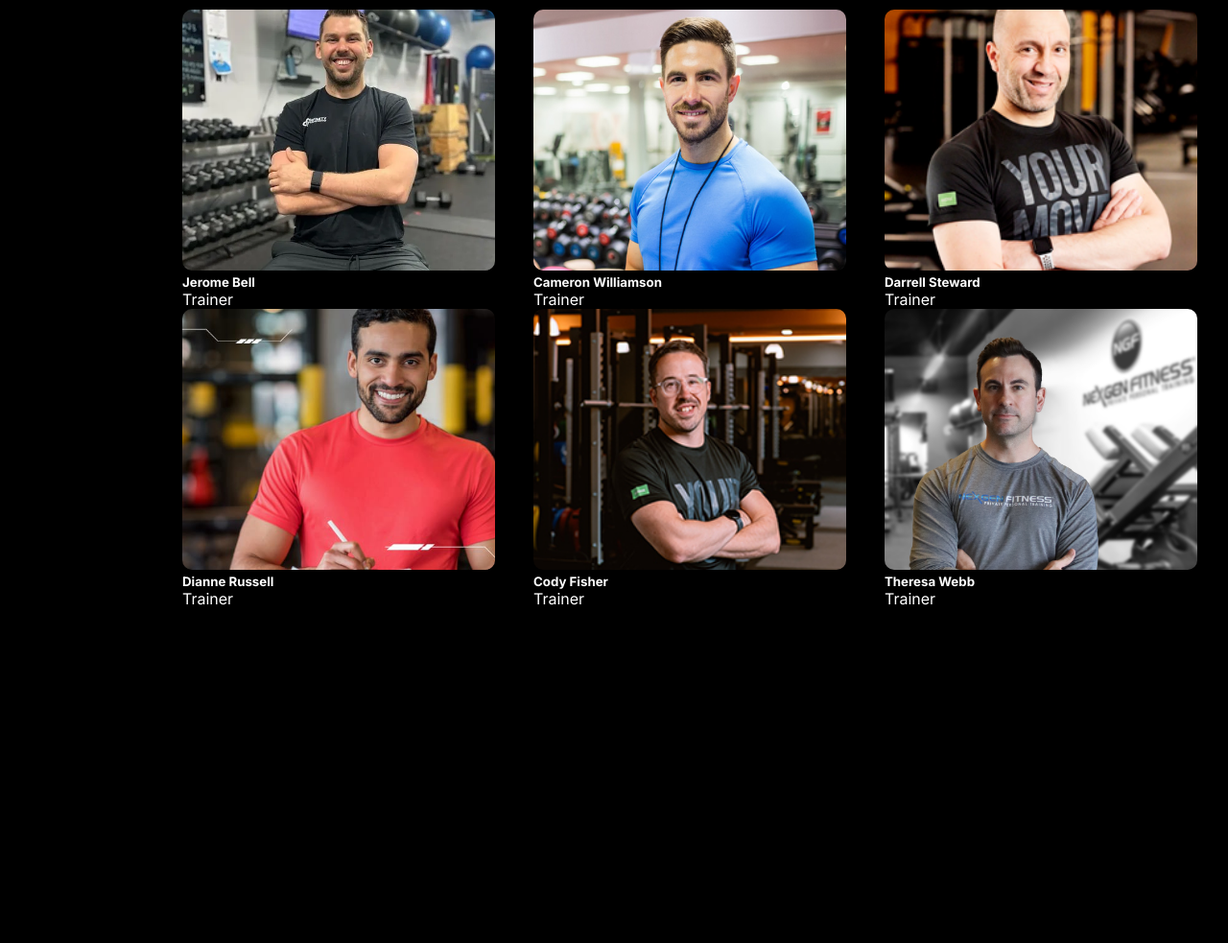
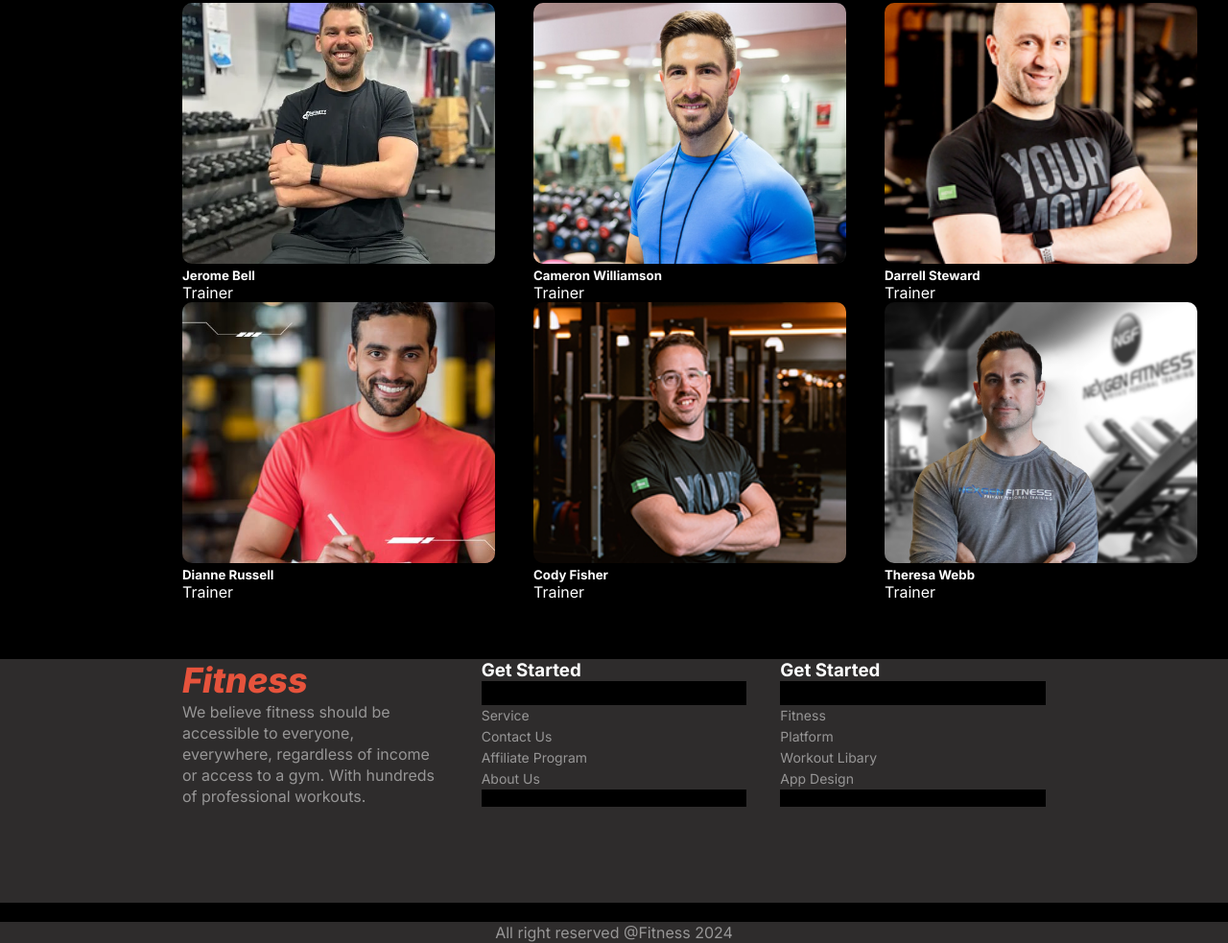
Before and after one commit to Aftab2344/assignment2, a plain HTML site: page index.html in a window 1280 px wide. Shown: the part 1369-2352 px from the top of the page at 96% size. Before the commit the page ends 2003 px from the top, so only its background shows below. Drawn offline with Linux system fonts and the light colour scheme; a web font is replaced by a local one.

Commit message:
designing footers part and finish the project

```diff
--- a/index.html
+++ b/index.html
@@ -131,11 +131,8 @@
                 </div>
                     <div class="imge"><img src="./images/trainer6.png" alt="">
                         <div class="contain">
-                    <div class="contain">
-
-                </div><h5 class="name">Theresa Webb
-                </h5>
-            <p class="trainer">Trainer</p>
+                            <h5 class="name">Theresa Webb</h5>
+                            <p class="trainer">Trainer</p>
                         </div>
                 </div>
                 </div>
@@ -149,7 +146,40 @@
 
     </main>
     <footer>
+        <div class="footer">
+            <div class="footers">
+                <h2  class="">Fitness</h2>
+                <p class="primary-color">We believe fitness should be accessible to everyone, everywhere, regardless of income or access to a gym. With hundreds of professional workouts.</p>
+            </div>
+            <div class="footers">
+                <h3>Get Started</h3>
+                <div class="links">
+                    <ul>
+                       <li><a href="">Service</a></li>
+                       <li><a href="">Contact Us</a></li>
+                       <li><a href="">Affiliate Program</a></li>
+                       <li><a href="">About Us</a></li>
 
+                    </ul>
+                </div>
+            </div>
+            <div class="footers">
+                <h3>Get Started</h3>
+                <div class="links ">
+                    <ul class="">
+                       <li ><a  href="">Fitness</a></li>
+                       <li><a href="">Platform</a></li>
+                       <li><a href="">Workout Libary</a></li>
+                       <li><a href="">App Design</a></li>
+
+                    </ul>
+            </div>
+        </div>
+        </div>
+        <div class="copyright">
+            <hr class="horizontal-line">
+            <P class="primary-color">All right reserved @Fitness 2024</P>
+        </div>
     </footer>
 </body>
 </html>
--- a/style.css
+++ b/style.css
@@ -204,13 +204,16 @@
 /* subscription part */
 
 .container{
-    display: flex;
 
+    display: grid;
+    grid-template-columns: repeat(2,1fr);
+    gap: 100px;
 
     height: auto;
-    width: 1060PX;
+    /* width: 1060PX; */
     /* background-color: #5a4e4e; */
     margin: 45px 190px;
+
 }
 
 
@@ -221,7 +224,7 @@
 .heading{
     display: flex;
     flex-direction:column;
-
+    justify-content: center;
 
 
 }
@@ -280,6 +283,60 @@
 
 }
 
+/* footer design */
+footer{
+    background-color: rgb(46, 44, 44);
+
+}
+.footer {
+    margin: 100px 190px;
+    display: grid;
+    grid-template-columns: repeat(3,1fr);
+    background-color: rgb(46, 44, 44);
+    column-gap: 35px;
+}
+.footers .links{
+    gap: 25px;
+    margin-top: 25px;
+    background-color: rgb(46, 44, 44);
+}
+.footers h2{
+    color:#e6533c ;
+    font-style: italic;
+    font-weight: 800;
+    font-size: 36px;
+    background-color: rgb(46, 44, 44);
+}
+.footers p{
+    background-color: rgb(46, 44, 44);
+}
+.footers  h3{
+    background-color: rgb(46, 44, 44);
+}
+.footers .links li{
+    list-style: none;
+    background-color: rgb(46, 44, 44);
+}
+.footers .links li a{
+     text-decoration: none;
+     color: rgba(255, 255, 255, 0.5);
+     line-height: 22px;
+     font-size: 14px;
+     background-color: rgb(46, 44, 44);
+}
+.copyright p {
+    text-align: center;
+    background-color: rgb(46, 44, 44);
+}
+.horizontal-line{
+    background-color: rgb(46, 44, 44);
+    border: none;
+
+    width: 75%;
+    color: rgba(255, 255, 255, 0.5);
+
+    margin: 20px auto;
+}
 
 @media  screen and (max-width:576px) {
     .div{
@@ -386,4 +443,15 @@
     object-fit: cover;
     border-radius: 10px;
 }
+/* footer design */
+.footer {
+    margin: 70px 90px;
+    display: grid;
+    grid-template-columns: repeat(1,1fr);
+    background-color: rgb(46, 44, 44);
+    column-gap: 35px;
 }
+
+
+
+}
```
